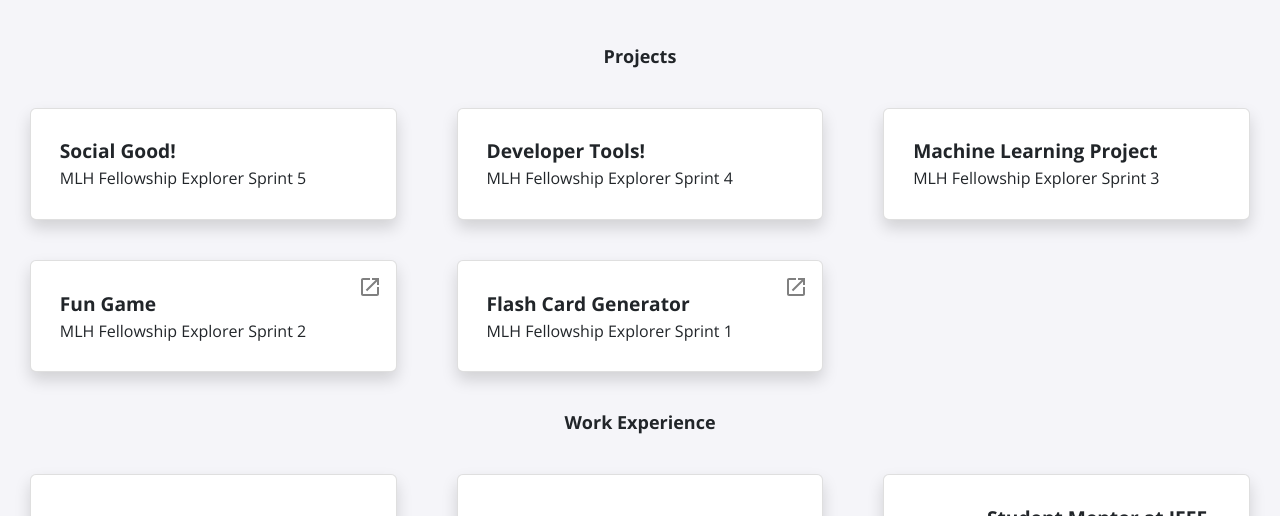
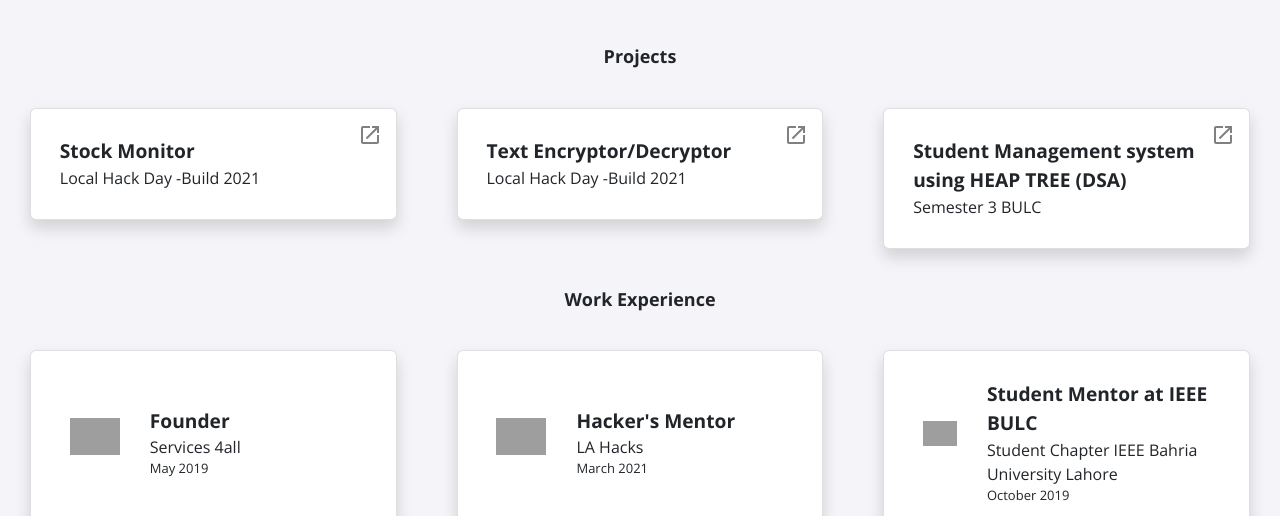
Before and after one commit to mriceflame/mriceflame.github.io, a Jekyll site: the page built from index.html, in a window 1280 px wide and 900 px high, cut to the strip 384-900 px from the top of the window. Built offline with Jekyll 4.4.1, drawn with Linux system fonts in a browser that asks for light colours; nearby versions of some CDN libraries; grey boxes are pictures that could not be loaded.

Commit message:
Update projects.yml

```diff
--- a/_data/projects.yml
+++ b/_data/projects.yml
@@ -1,21 +1,14 @@
-- title: Social Good!
-  event: MLH Fellowship Explorer Sprint 5
-  date: Fall 2020 - Batch 1
+- title: Stock Monitor
+  event: Local Hack Day -Build 2021
+  date: Jan 2021  - Batch 1
+  page-name: Sprint1
 
-- title: Developer Tools!
-  event: MLH Fellowship Explorer Sprint 4
-  date: Fall 2020 - Batch 1
-
-- title: Machine Learning Project
-  event: MLH Fellowship Explorer Sprint 3
-  date: Fall 2020 - Batch 1
-
-- title: Fun Game
-  event: MLH Fellowship Explorer Sprint 2
-  date: Fall 2020 - Batch 1
+- title: Text Encryptor/Decryptor
+  event: Local Hack Day -Build 2021
+  date: Jan 2021 - Batch 1
   page-name: Sprint2
 
-- title: Flash Card Generator
-  event: MLH Fellowship Explorer Sprint 1
+- title: Student Management system using HEAP TREE (DSA)
+  event:  Semester 3 BULC
   date: Fall 2020 - Batch 1
-  page-name: Sprint1
+  page-name: Sprint3
```
